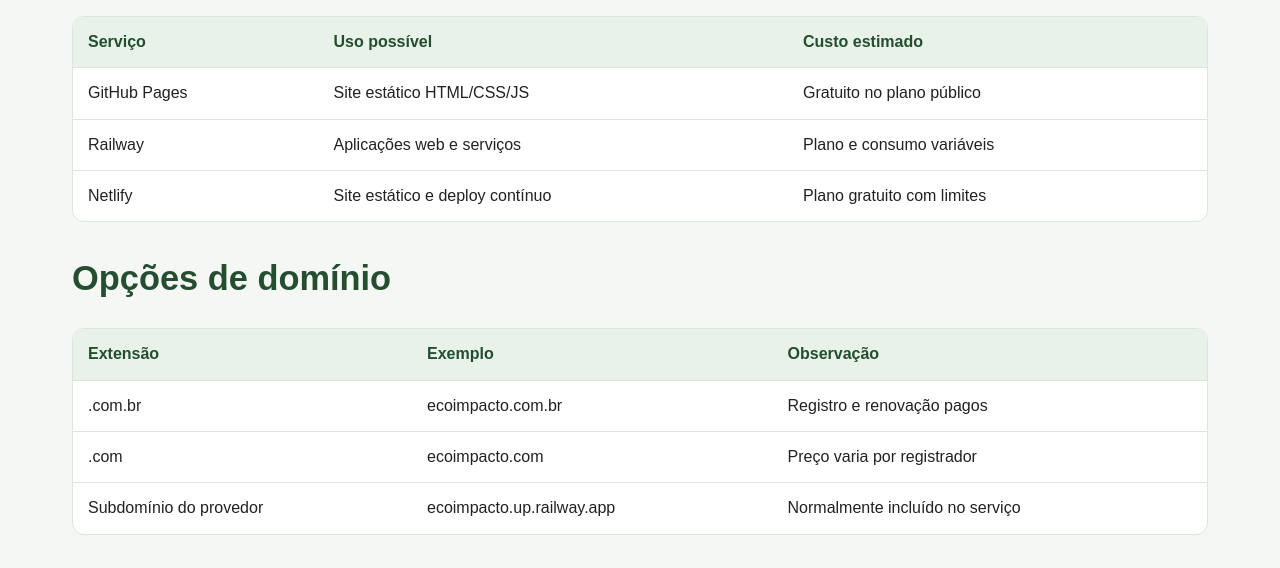
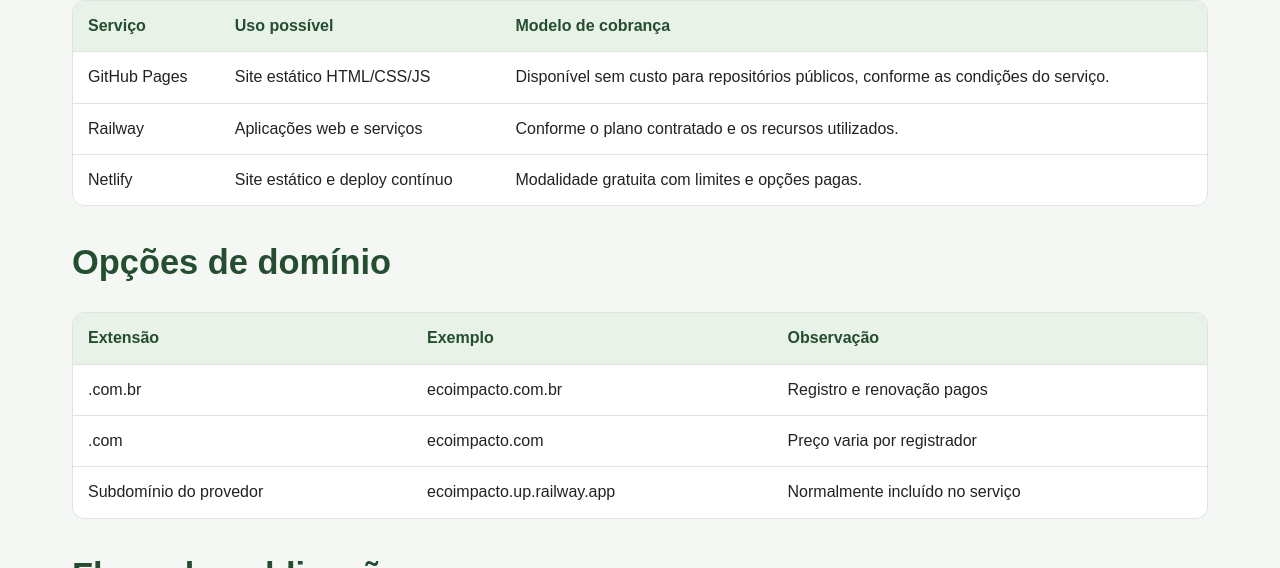
Before and after one commit to nascimentogiovanna82-lab/EcoImpacto, a website: page orcamento_hospedagem.html in a window 1280 px wide. Shown: the part 532-1100 px from the top of the page. Drawn offline with Linux system fonts and the light colour scheme.

Commit message:
Atualiza comparativo de hospedagem sem valores

```diff
--- a/orcamento_hospedagem.html
+++ b/orcamento_hospedagem.html
@@ -16,8 +16,8 @@
 <nav id="main-nav" class="main-nav" aria-label="Navegação principal"><a href="index.html">Início</a><a href="sobre.html">Sobre</a><a href="projetos.html">Projetos</a><a href="impacto.html">Impacto</a><a href="acessibilidade.html">Acessibilidade</a><a href="galeria.html">Galeria</a><a href="midia.html">Mídia</a><a href="noticias.html">Notícias</a><a href="contato.html">Contato</a><a href="orcamento_hospedagem.html" aria-current="page">Orçamento</a></nav></div></header>
 <main id="conteudo">
 <section class="page-hero"><span class="eyebrow">PUBLICAÇÃO DO SITE</span><h1>Hospedagem e domínio</h1><p>Uma visão comparativa para planejar a publicação do EcoImpacto.</p></section>
-<section class="section"><div class="notice">Os valores abaixo são estimativas ilustrativas para planejamento acadêmico, não cotações em tempo real. Consulte os provedores antes de contratar.</div>
-<h2>Opções de hospedagem</h2><div class="table-wrap"><table><thead><tr><th>Serviço</th><th>Uso possível</th><th>Custo estimado</th></tr></thead><tbody><tr><td>GitHub Pages</td><td>Site estático HTML/CSS/JS</td><td>Gratuito no plano público</td></tr><tr><td>Railway</td><td>Aplicações web e serviços</td><td>Plano e consumo variáveis</td></tr><tr><td>Netlify</td><td>Site estático e deploy contínuo</td><td>Plano gratuito com limites</td></tr></tbody></table></div>
+<section class="section"><p>Esta página compara opções de hospedagem e domínio pelo tipo de serviço e pelo modelo de cobrança, sem apresentar valores monetários.</p>
+<h2>Opções de hospedagem</h2><div class="table-wrap"><table><thead><tr><th>Serviço</th><th>Uso possível</th><th>Modelo de cobrança</th></tr></thead><tbody><tr><td>GitHub Pages</td><td>Site estático HTML/CSS/JS</td><td>Disponível sem custo para repositórios públicos, conforme as condições do serviço.</td></tr><tr><td>Railway</td><td>Aplicações web e serviços</td><td>Conforme o plano contratado e os recursos utilizados.</td></tr><tr><td>Netlify</td><td>Site estático e deploy contínuo</td><td>Modalidade gratuita com limites e opções pagas.</td></tr></tbody></table></div>
 <h2 class="mt">Opções de domínio</h2><div class="table-wrap"><table><thead><tr><th>Extensão</th><th>Exemplo</th><th>Observação</th></tr></thead><tbody><tr><td>.com.br</td><td>ecoimpacto.com.br</td><td>Registro e renovação pagos</td></tr><tr><td>.com</td><td>ecoimpacto.com</td><td>Preço varia por registrador</td></tr><tr><td>Subdomínio do provedor</td><td>ecoimpacto.up.railway.app</td><td>Normalmente incluído no serviço</td></tr></tbody></table></div>
 <h2 class="mt">Fluxo de publicação</h2><div class="flow"><span>index.html</span><b>→</b><span>GitHub</span><b>→</b><span>Hospedagem</span><b>→</b><span>Domínio</span></div>
 <p>O arquivo <strong>index.html</strong> precisa ficar na raiz do repositório para que o serviço de hospedagem encontre a página inicial. Para Railway, este projeto inclui um servidor Node simples e configuração de inicialização.</p>
```
